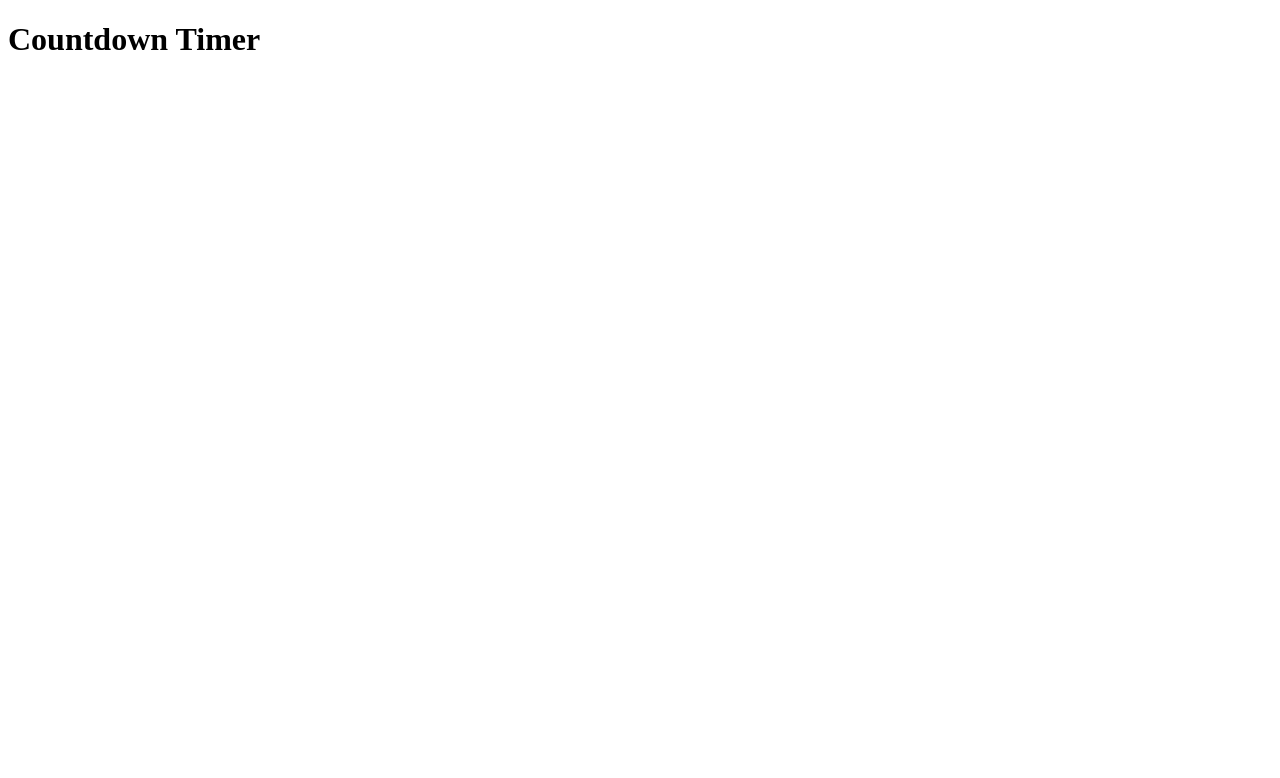
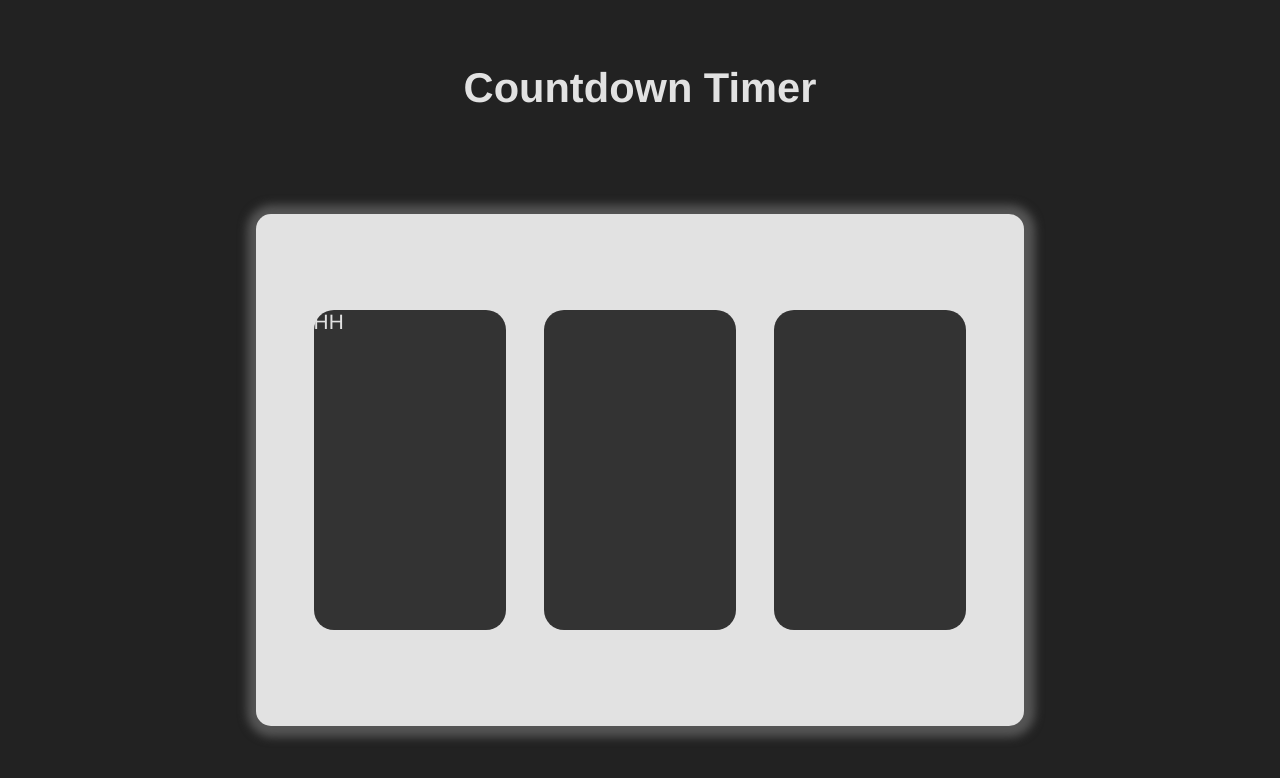
Before and after one commit to Sagar-Baghel-Dev/New-Year-Countdown, a plain HTML site: page index.html in a window 1280 px wide. Drawn offline with Linux system fonts and the light colour scheme.

Commit message:
html and css commited

```diff
--- a/index.html
+++ b/index.html
@@ -9,7 +9,9 @@
 <body>
     <h1>Countdown Timer</h1>
     <div class="timer">
-        <div class="hours"></div>
+        <div class="hours">
+            <span>HH</span>
+        </div>
         <div class="minutes"></div>
         <div class="seconds"></div>
     </div>
--- a/styles.css
+++ b/styles.css
@@ -0,0 +1,38 @@
+*{
+    margin: 0;
+    padding: 0;
+    box-sizing: border-box;
+}
+
+body {
+    background-color: #222;
+    font-family: 'Franklin Gothic Medium', 'Arial Narrow', Arial, sans-serif;
+    font-size: 1.3em;
+    color: #e2e2e2;
+}
+
+h1{
+   text-align: center;
+   margin-top: 5vw;
+}
+
+.timer{
+    width: 60vw;
+    height: 40vw;
+    background-color: #e2e2e2;
+    margin: auto;
+    margin-top: 8vw;
+    border-radius: 15px;
+    box-shadow: 1px 1px 10px 10px #555;
+    display: flex;
+    justify-content: center;
+    align-items: center;
+    gap: 3vw;
+}
+
+.hours, .minutes, .seconds{
+    width: 15vw;
+    height: 25vw;
+    background-color: #333;
+    border-radius: 20px;
+}
```
